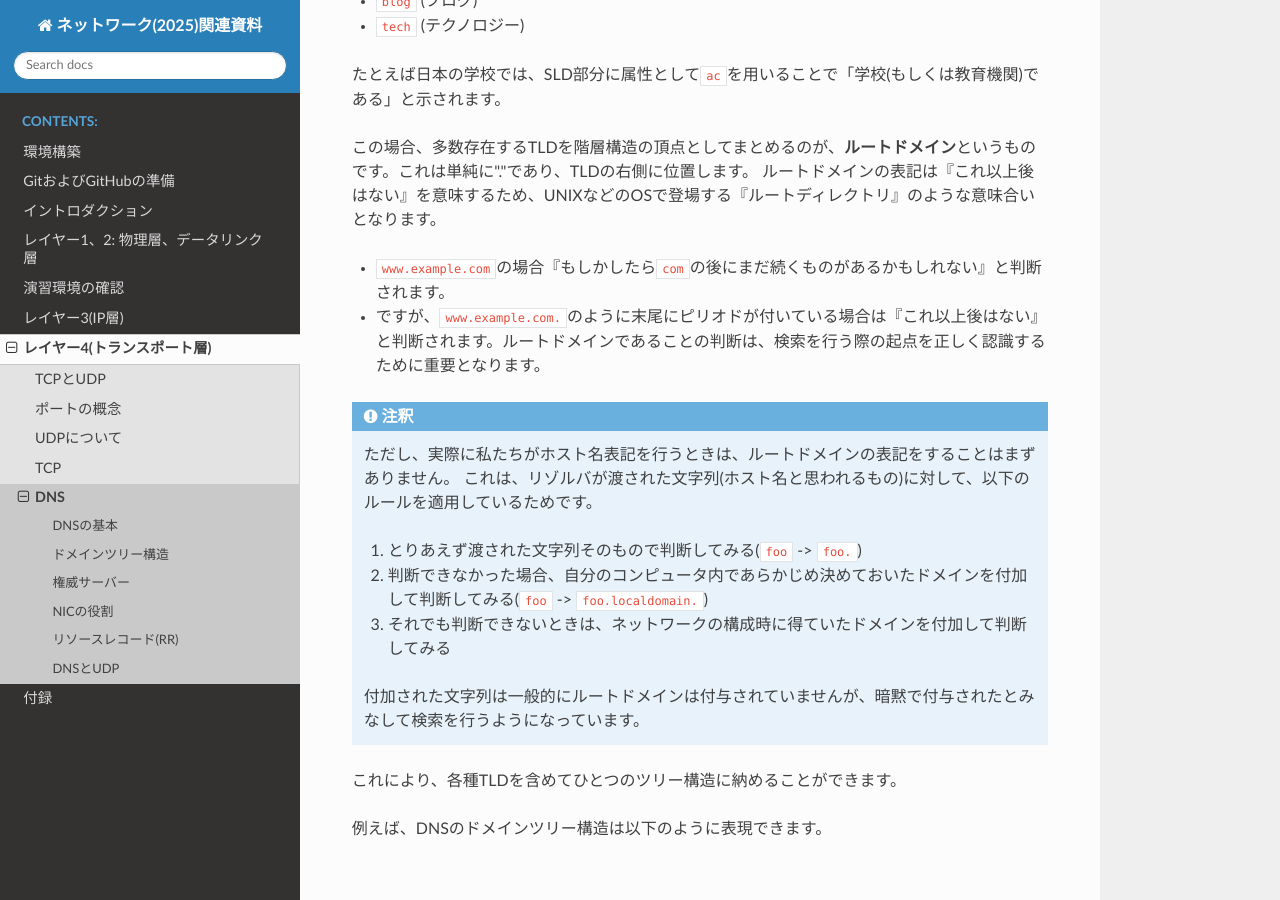
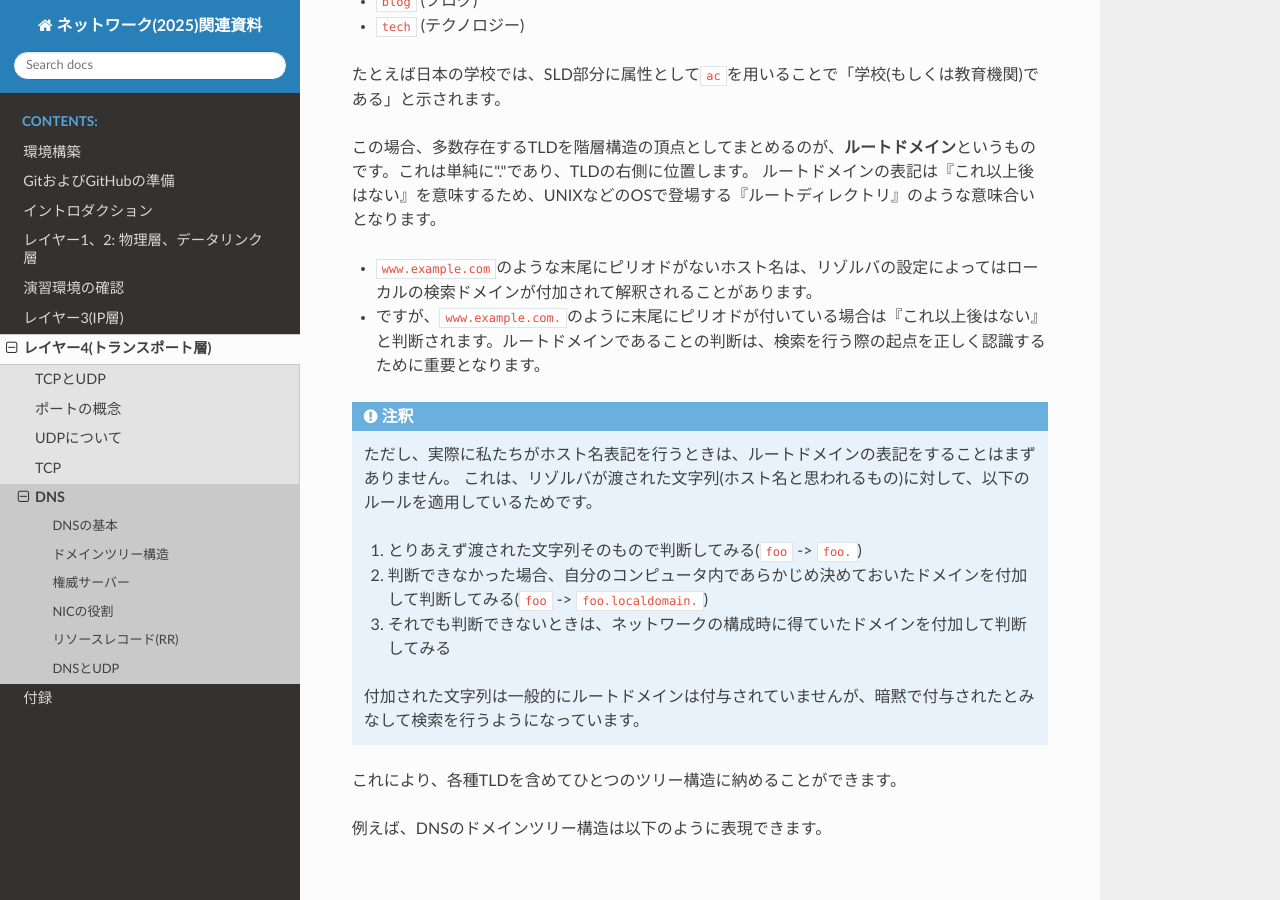
Before and after one commit to densuke/2025-network-doc, a Sphinx documentation site: the page built from source/transport/dns.md, in a window 1280 px wide and 900 px high, scrolled down 3074 px. Built offline with Sphinx 7.4.7 and the Read the Docs theme 3.1.0, drawn with Linux system fonts in a browser that asks for light colours; pages that are not in the unit, such as notebooks, are missing from menus.

Commit message:
Update source/transport/dns.md
Co-authored-by: gemini-code-assist[bot] <176961590+gemini-code-assist[bot]@users.noreply.github.com>

````diff
--- a/source/transport/dns.md
+++ b/source/transport/dns.md
@@ -140,7 +140,7 @@ TLDは様々なものがあります。
 この場合、多数存在するTLDを階層構造の頂点としてまとめるのが、**ルートドメイン**というものです。これは単純に"."であり、TLDの右側に位置します。
 ルートドメインの表記は『これ以上後はない』を意味するため、UNIXなどのOSで登場する『ルートディレクトリ』のような意味合いとなります。
 
-- `www.example.com`の場合『もしかしたら`com`の後にまだ続くものがあるかもしれない』と判断されます。
+- `www.example.com`のような末尾にピリオドがないホスト名は、リゾルバの設定によってはローカルの検索ドメインが付加されて解釈されることがあります。
 - ですが、`www.example.com.`のように末尾にピリオドが付いている場合は『これ以上後はない』と判断されます。ルートドメインであることの判断は、検索を行う際の起点を正しく認識するために重要となります。
 
 ```{note}
````
